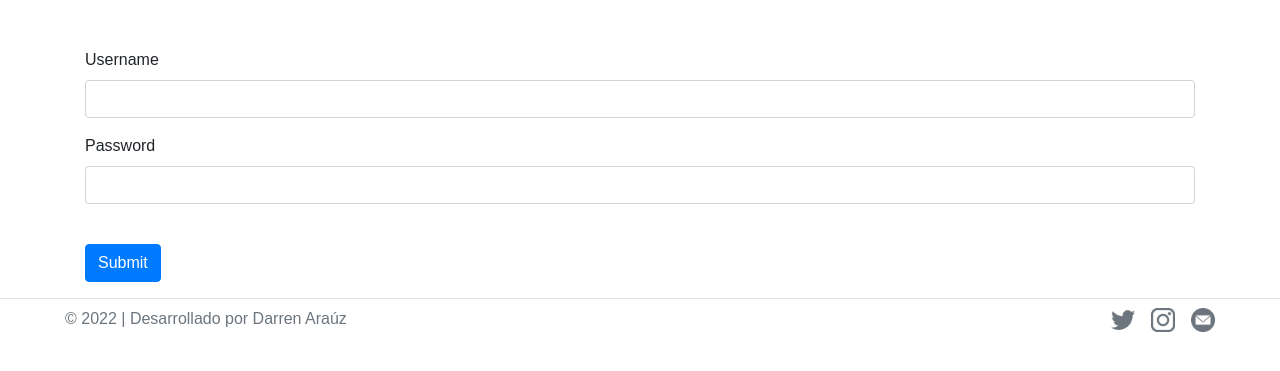
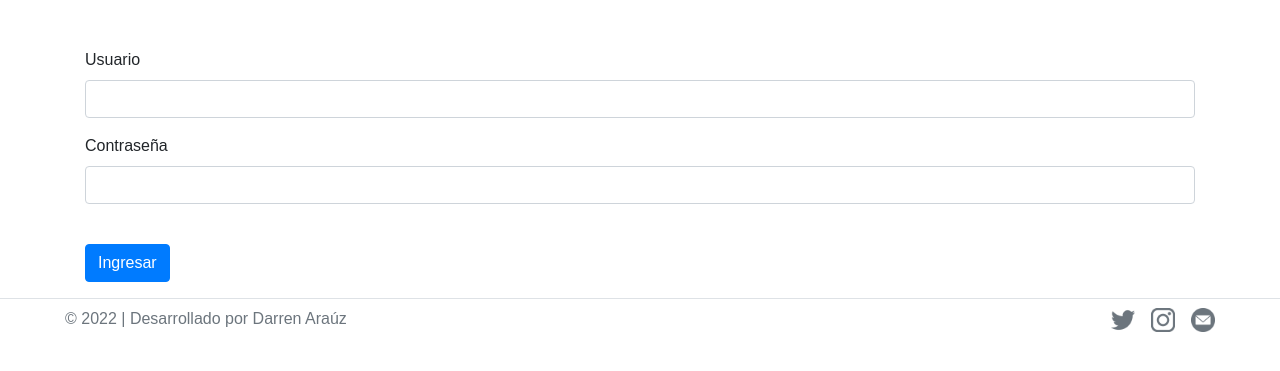
Before and after one commit to darrenarauz21/ProjectDjango, a Django app: page /login/ in a window 1280 px wide. Shown: the part 56-427 px from the top of the page. Run offline with Django 4.2, Linux system fonts and the light colour scheme; some libraries are stand-ins or nearby versions.

Commit message:
Corrección de botones y entradas. Otros aspectos.
Se corrigió el acceso de los botones y direccionamiento.

```diff
--- a/AnimeDoll/main/templates/login.html
+++ b/AnimeDoll/main/templates/login.html
@@ -1,6 +1,6 @@
 {% extends 'base.html' %}
 
-{% block title %} Login Page {% endblock %}
+{% block title %} Iniciar Sesión {% endblock %}
 {% block loginactive %} active {% endblock loginactive %}
 
 {% block css %}
@@ -9,15 +9,15 @@
 <form action="/login/" method="POST"> {% csrf_token %}
   <div class="container mt-5">
   <div class="mb-3">
-    <label for="username" class="form-label">Username</label>
+    <label for="username" class="form-label">Usuario</label>
     <input type="text" class="form-control" id="username" name="username">
   </div>
   <div class="mb-3">
-    <label for="password" class="form-label">Password</label>
+    <label for="password" class="form-label">Contraseña</label>
     <input type="password" class="form-control" id="password" name="password">
   </div>
   <br>
-  <button type="submit" class="btn btn-primary">Submit</button>
+  <button type="submit" class="btn btn-primary">Ingresar</button>
 </div>
 </form>
 {% endblock %}
--- a/AnimeDoll/main/templates/review.html
+++ b/AnimeDoll/main/templates/review.html
@@ -16,7 +16,7 @@
                 <div class="card-body">
                   <h5 class="card-title">{{post.title}} <br><small>por {{post.author}}</small></h5>
                   <p class="card-text">{{post.content| truncatechars:210}}</p>
-                  <a href="{{post.slug}}" class="btn btn-primary">Leer más {% if user.is_superuser %}<a href="delete_review_post/{{post.slug}}/" class="btn btn-danger mx-4">Eliminar Review</a>{% endif %}</a>
+                  <a href="/review/{{post.slug}}" class="btn btn-primary">Leer más {% if user.is_superuser %}<a href="delete_review_post/{{post.slug}}/" class="btn btn-danger mx-4">Eliminar Review</a>{% endif %}</a>
                 </div>
               </div>
         </div>
```
Also changed, not shown: AnimeDoll/db.sqlite3.
